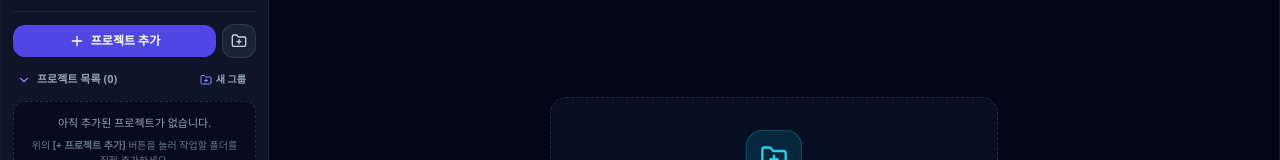
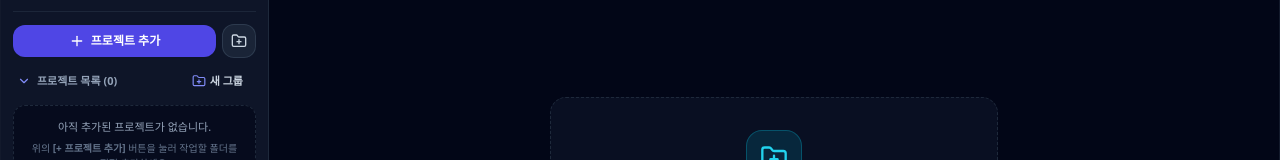
Before and after one commit to TodookGamja/AgentriX, a React (Vite) app: page / in a window 1280 px wide. Shown: the part 198-358 px from the top of the page. Built offline with nearby package versions, Linux system fonts and the light colour scheme.

Commit message:
fix(theme): fix hover background turning black on 'New Group' button and terminal token widget in light mode

```diff
--- a/src/App.tsx
+++ b/src/App.tsx
@@ -1982,10 +1982,10 @@ ${recentSnippet || "진행 내역 기록 없음"}
                       setSelectedProjectForNewGroup(projectFolders[0]?.path || "");
                       setIsNewGroupModalOpen(true);
                     }}
-                    className="flex items-center gap-1 px-1.5 py-0.5 rounded text-[10px] text-slate-500 dark:text-slate-400 hover:text-indigo-600 dark:hover:text-indigo-300 hover:bg-slate-200 dark:hover:bg-slate-800 transition"
+                    className="flex items-center gap-1 px-2 py-0.5 rounded-lg border border-transparent hover:border-slate-800 hover:bg-slate-800 text-[11px] font-semibold text-slate-300 hover:text-indigo-400 transition"
                     title="새 프로젝트 그룹 만들기"
                   >
-                    <FolderPlus className="w-3 h-3 text-indigo-500 dark:text-indigo-400" />
+                    <FolderPlus className="w-3.5 h-3.5 text-indigo-400 shrink-0" />
                     <span>새 그룹</span>
                   </button>
                 </div>
--- a/src/components/TerminalPane.tsx
+++ b/src/components/TerminalPane.tsx
@@ -467,7 +467,7 @@ export const TerminalPane: React.FC<TerminalPaneProps> = ({
             className={`inline-flex items-center gap-1.5 px-2.5 py-1 rounded-lg border transition text-[11px] font-bold whitespace-nowrap shrink-0 shadow-sm ${
               estimatedTokens >= (contextThresholdTokens || 100000) * 0.85
                 ? "bg-amber-100 text-amber-950 border-amber-400 hover:bg-amber-200 dark:bg-amber-500/20 dark:text-amber-300 dark:border-amber-500/50 dark:hover:bg-amber-500/30 animate-pulse font-extrabold"
-                : "bg-slate-200/90 text-slate-800 border-slate-300 hover:bg-slate-300 dark:bg-slate-800/80 dark:text-slate-200 dark:border-slate-700/80 dark:hover:text-white dark:hover:bg-slate-700"
+                : "bg-slate-900 text-slate-200 border-slate-800 hover:bg-slate-800 hover:text-slate-100"
             }`}
             title={`컨텍스트 토큰 최적화 설정 (현재 약 ${Math.round(estimatedTokens / 1000)}k / 한도 ${Math.round((contextThresholdTokens || 100000) / 1000)}k 토큰)`}
           >
```
